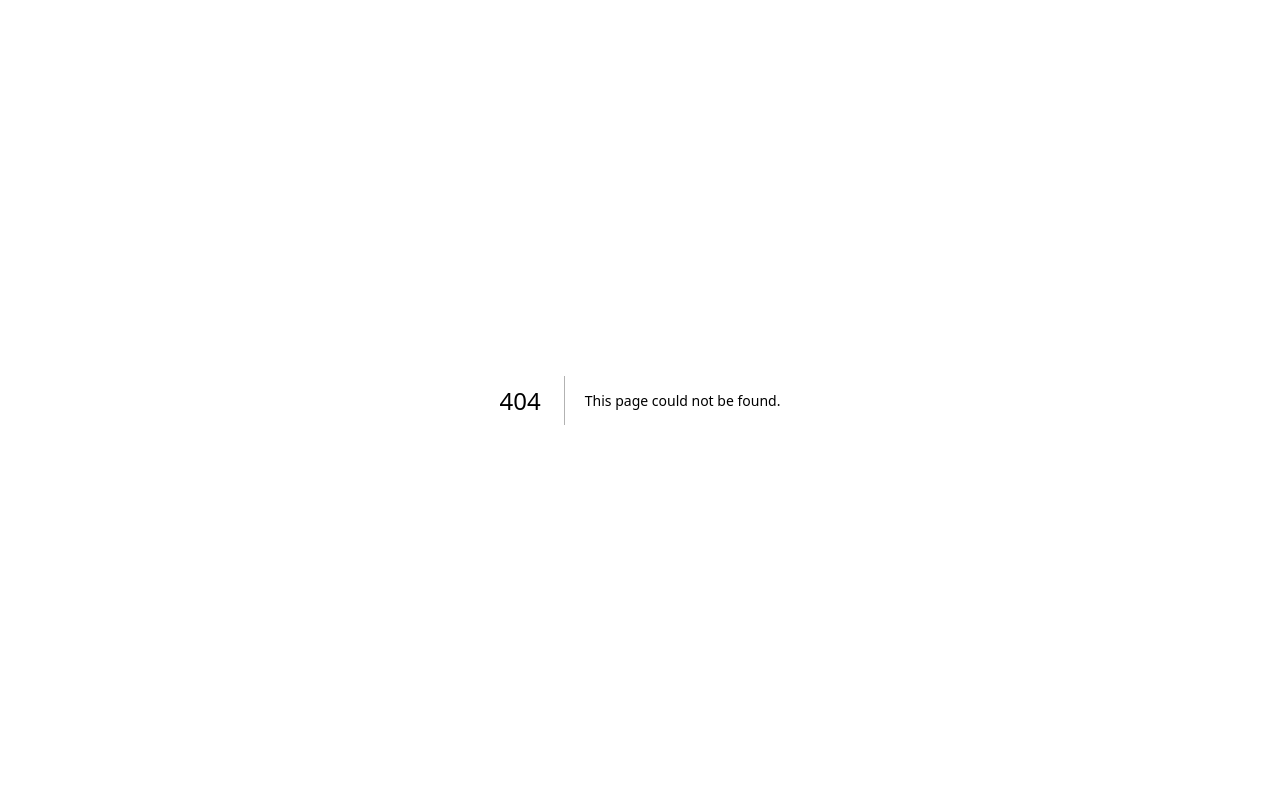
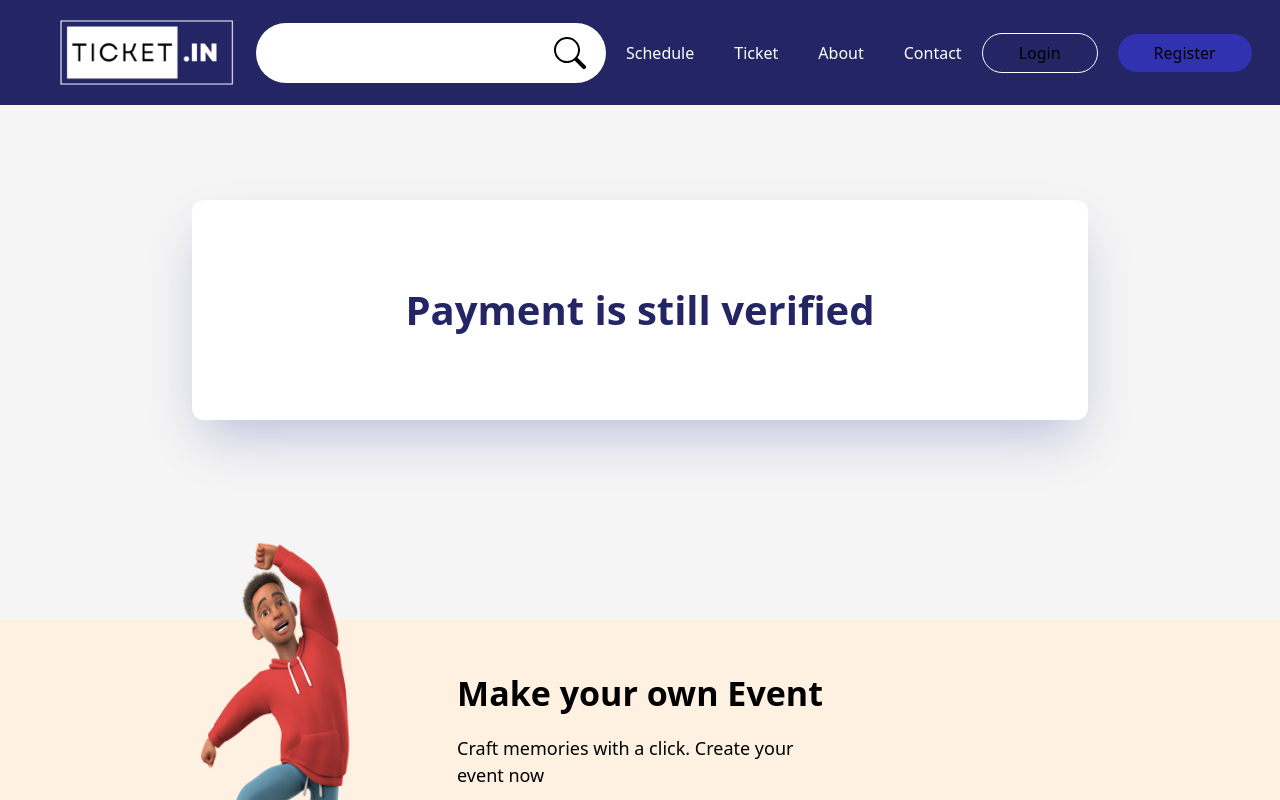
Before and after one commit to DiftaFitrahul/frontend-ticket.in, a Next.js app: page /payment/payment_status in a window 1280 px wide. Before the commit this address had no page. Shown: the top 800 px of the page. Built offline with nearby package versions, Linux system fonts and the light colour scheme.

Commit message:
feat: finish payment status page

```diff
--- /dev/null
+++ b/src/pages/payment/payment_status.jsx
@@ -0,0 +1,18 @@
+import MakeEvent from "@/components/event/make_event";
+import FooterComp from "@/components/footer_comp";
+import HeaderComp from "@/components/header_comp";
+
+export default function PaymentStatus() {
+  return (
+    <div className="flex flex-col justify-center items-center bg-neutral-100">
+      <HeaderComp />
+      <div className="flex flex-col items-center p-10 lg:p-20 bg-white mt-[200px] w-[calc(70vw)]  mb-[50px] rounded-xl shadow-[0_25px_50px_-12px_rgba(56,57,157,0.3)]">
+        <h1 className="text-[#242565] font-extrabold text-[40px]">
+          Payment is still verified
+        </h1>
+      </div>
+      <MakeEvent />
+      <FooterComp />
+    </div>
+  );
+}
```
